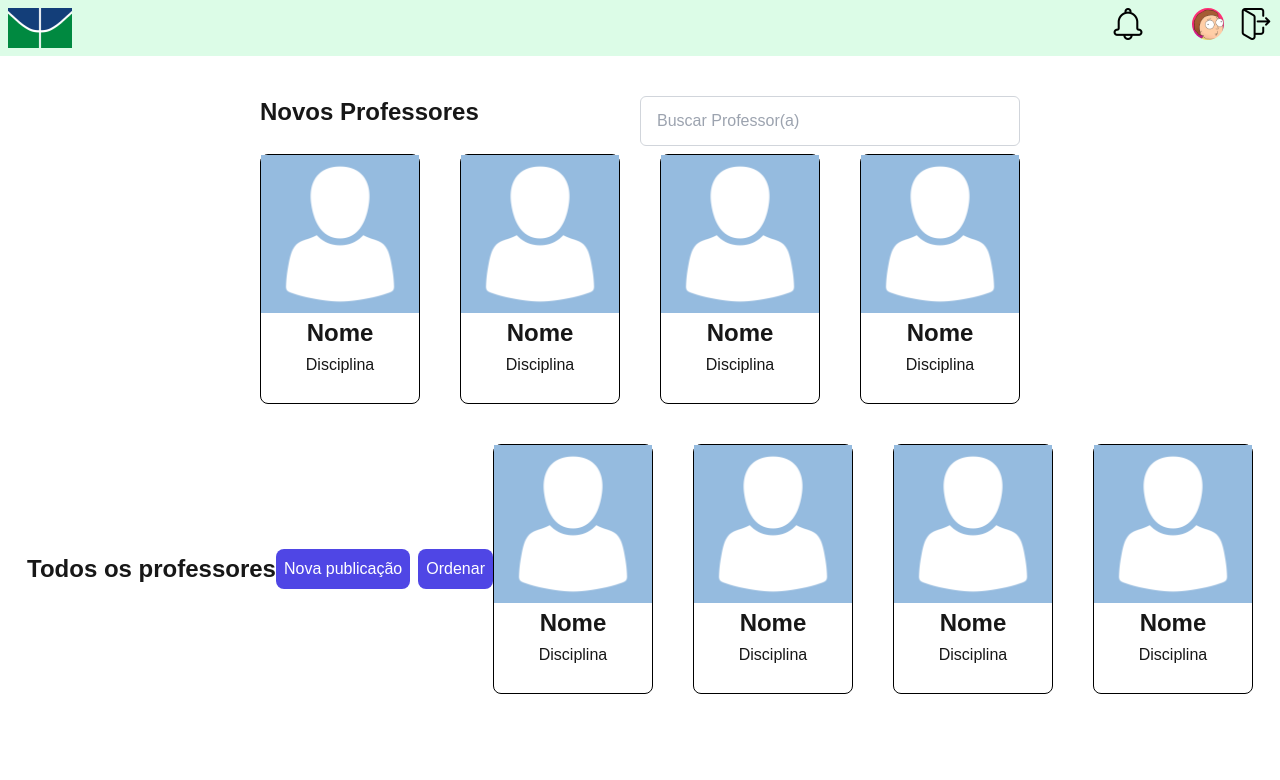
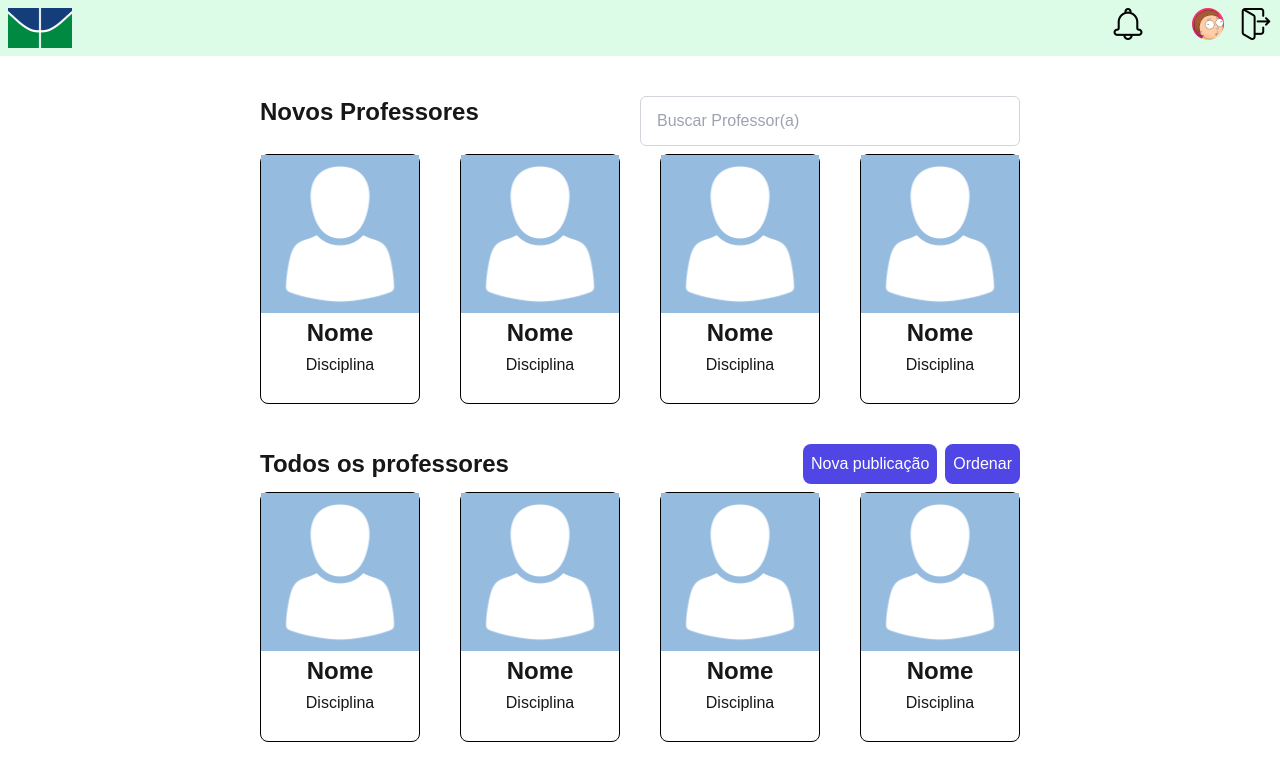
Before and after one commit to marianassimion/frontend_grupo4, a Next.js app: page /Feed in a window 1280 px wide. Shown: the top 780 px of the page. Built offline with nearby package versions, Linux system fonts and the light colour scheme.

Commit message:
Ajeitando o layout

```diff
--- a/src/app/Feed/page.tsx
+++ b/src/app/Feed/page.tsx
@@ -47,6 +47,8 @@ export default function Home() {
           </div>
         </div>
         </div>
+        <div className="bg-black-600"></div>
+        <div>
         <div className="mt-10 flex flex-row items-center mb-2">
             <h1 className="text-2xl font-bold">Todos os professores</h1>
             <div className="ml-auto flex flex-row gap-2">
@@ -93,6 +95,7 @@ export default function Home() {
                 </div>
               )}
           </div>
+        </div>
         <div className="flex flex-col items-center">
           <div className="flex flex-row gap-10 items-center">
               {[...Array(4)].map((_, index) => (
@@ -109,7 +112,6 @@ export default function Home() {
         </div>
         </div>
         </div>
-
       {isModalOpen && (
         <Modal isOpen={isModalOpen} onClose={handleCloseModal}>
           <div className="fixed inset-0 bg-black bg-opacity-50 flex items-center justify-center z-50">
--- a/src/app/FeedDeslogado/Page.tsx
+++ b/src/app/FeedDeslogado/Page.tsx
@@ -19,6 +19,7 @@ export default  function FeedDeslogado() {
   return (
       <main >
         <HeaderDeslogado/>
+          <div className="max-w-ml flex flex-col items-center">
           <div className="flex flex-col ">
           <div className="mt-10 flex flex-row gap-2  mb-2 ">
             <h1 className="text-2xl font-bold">Novos Professores</h1>
@@ -55,6 +56,7 @@ export default  function FeedDeslogado() {
             </div>
             </div>
           </div>
+        </div>
       </main>
     );
   }
```
Lines whose indentation alone changed are shown as unchanged.
